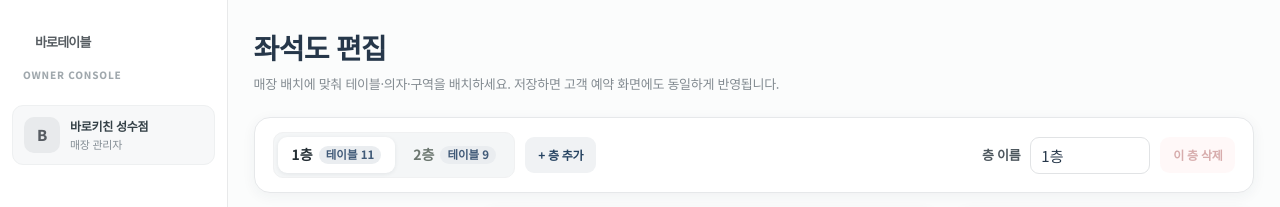
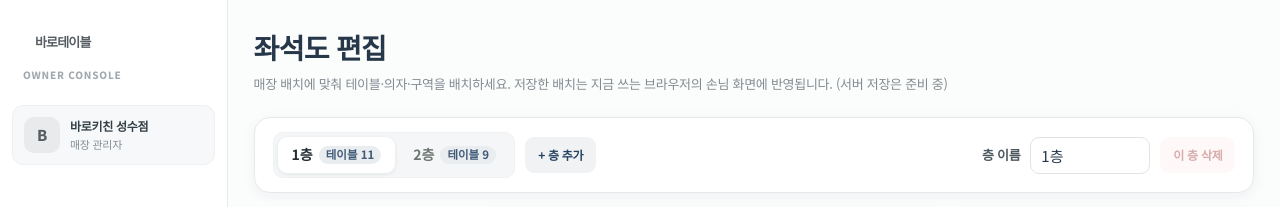
Before and after one commit to ACeoberON/barotable, a Spring app: template barotable-pagetest/src/main/resources/templates/owner/editor.html in a window 1280 px wide. Shown: the top 207 px of the page. Run offline with Thymeleaf, Linux system fonts and the light colour scheme; the template is opened without the code that fills it, so the values that code supplies are empty; database files in the repository are not loaded; some libraries are stand-ins or nearby versions.

Commit message:
좌석도 편집기 안내 문구를 실제 동작에 맞게 수정

```diff
--- a/barotable-pagetest/src/main/resources/templates/owner/editor.html
+++ b/barotable-pagetest/src/main/resources/templates/owner/editor.html
@@ -21,7 +21,7 @@
 <div class="page-title">
 <div>
 <h1>좌석도 편집</h1>
-<p>매장 배치에 맞춰 테이블·의자·구역을 배치하세요. 저장하면 고객 예약 화면에도 동일하게 반영됩니다.</p>
+<p>매장 배치에 맞춰 테이블·의자·구역을 배치하세요. 저장한 배치는 지금 쓰는 브라우저의 손님 화면에 반영됩니다. (서버 저장은 준비 중)</p>
 </div>
 </div>
 <section aria-label="층 관리" class="card" style="padding:14px 18px;margin-bottom:16px">
```
